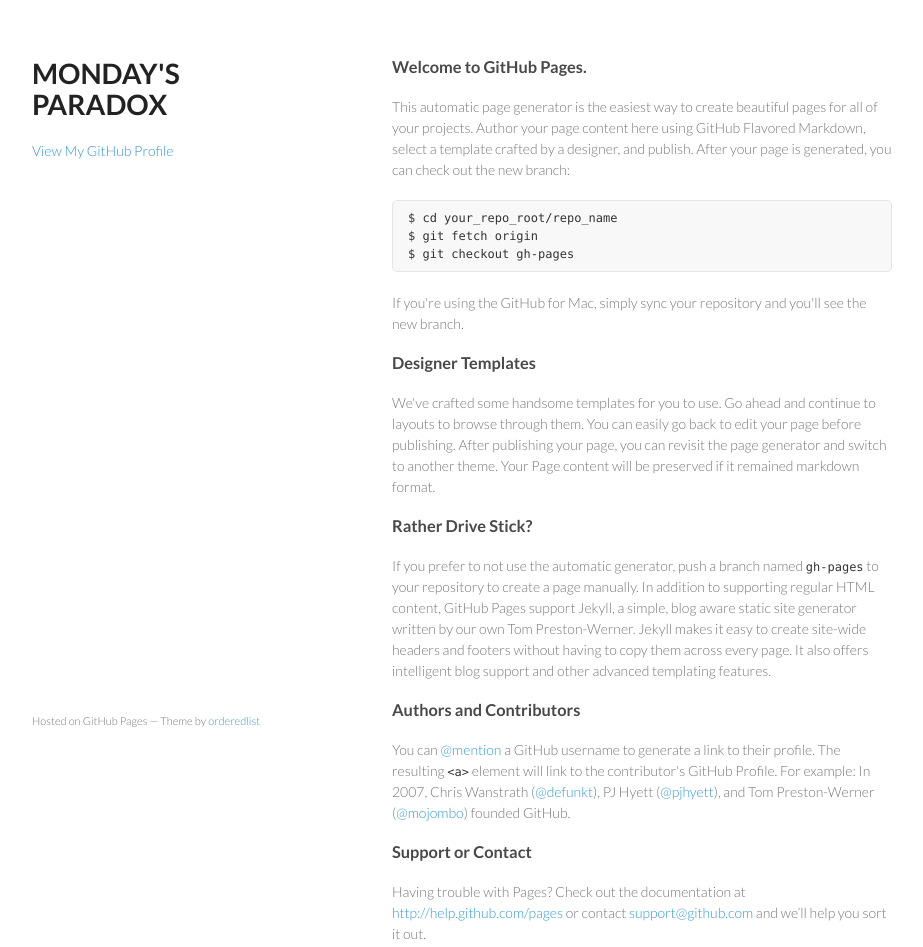
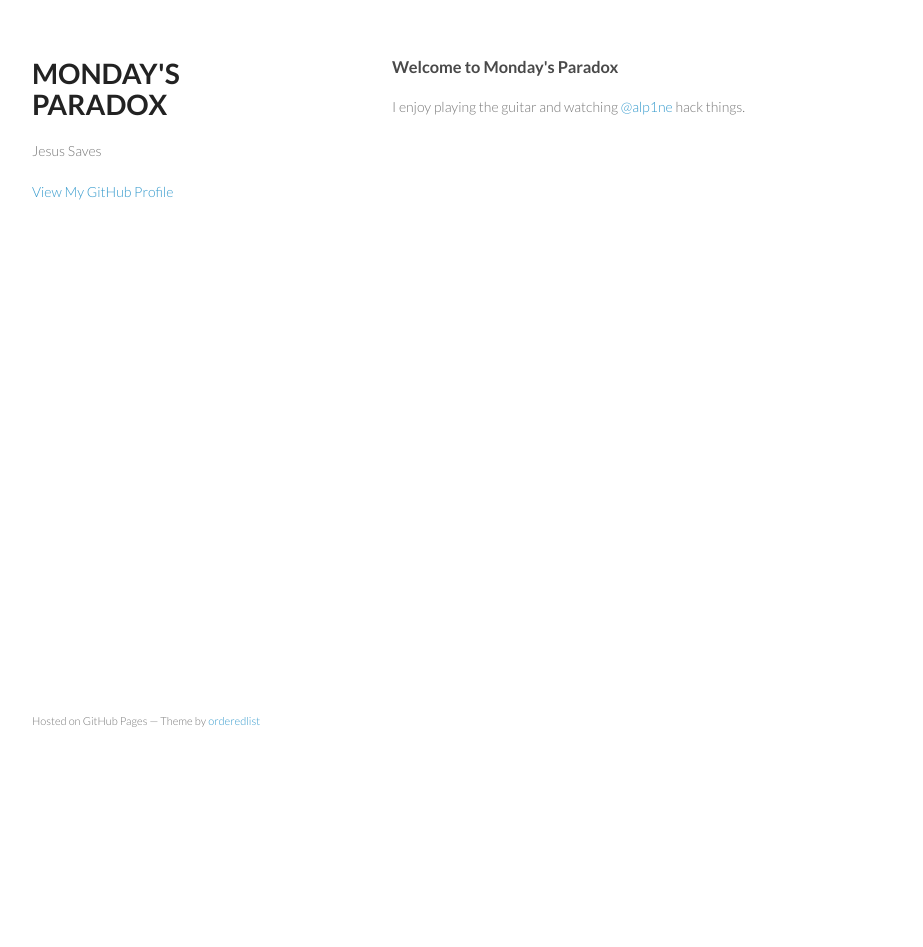
Before and after one commit to mondayknowsbest/mondayknowsbest.github.io, a plain HTML site: page index.html in a window 1280 px wide. Shown: the whole page, without its empty margins (178-1101 px from the left). After the commit the page ends 800 px from the top, so only its background shows below. Drawn offline with Linux system fonts and the light colour scheme.

Commit message:
Replace master branch with page content via GitHub

```diff
--- a/index.html
+++ b/index.html
@@ -16,7 +16,7 @@
     <div class="wrapper">
       <header>
         <h1>MONDAY&#39;S PARADOX</h1>
-        <p></p>
+        <p>Jesus Saves</p>
 
 
         <p class="view"><a href="https://github.com/mondayknowsbest">View My GitHub Profile</a></p>
@@ -24,36 +24,9 @@
       </header>
       <section>
         <h3>
-<a name="welcome-to-github-pages" class="anchor" href="#welcome-to-github-pages"><span class="octicon octicon-link"></span></a>Welcome to GitHub Pages.</h3>
+<a name="welcome-to-mondays-paradox" class="anchor" href="#welcome-to-mondays-paradox"><span class="octicon octicon-link"></span></a>Welcome to Monday's Paradox</h3>
 
-<p>This automatic page generator is the easiest way to create beautiful pages for all of your projects. Author your page content here using GitHub Flavored Markdown, select a template crafted by a designer, and publish. After your page is generated, you can check out the new branch:</p>
-
-<pre><code>$ cd your_repo_root/repo_name
-$ git fetch origin
-$ git checkout gh-pages
-</code></pre>
-
-<p>If you're using the GitHub for Mac, simply sync your repository and you'll see the new branch.</p>
-
-<h3>
-<a name="designer-templates" class="anchor" href="#designer-templates"><span class="octicon octicon-link"></span></a>Designer Templates</h3>
-
-<p>We've crafted some handsome templates for you to use. Go ahead and continue to layouts to browse through them. You can easily go back to edit your page before publishing. After publishing your page, you can revisit the page generator and switch to another theme. Your Page content will be preserved if it remained markdown format.</p>
-
-<h3>
-<a name="rather-drive-stick" class="anchor" href="#rather-drive-stick"><span class="octicon octicon-link"></span></a>Rather Drive Stick?</h3>
-
-<p>If you prefer to not use the automatic generator, push a branch named <code>gh-pages</code> to your repository to create a page manually. In addition to supporting regular HTML content, GitHub Pages support Jekyll, a simple, blog aware static site generator written by our own Tom Preston-Werner. Jekyll makes it easy to create site-wide headers and footers without having to copy them across every page. It also offers intelligent blog support and other advanced templating features.</p>
-
-<h3>
-<a name="authors-and-contributors" class="anchor" href="#authors-and-contributors"><span class="octicon octicon-link"></span></a>Authors and Contributors</h3>
-
-<p>You can <a href="https://github.com/blog/821" class="user-mention">@mention</a> a GitHub username to generate a link to their profile. The resulting <code>&lt;a&gt;</code> element will link to the contributor's GitHub Profile. For example: In 2007, Chris Wanstrath (<a href="https://github.com/defunkt" class="user-mention">@defunkt</a>), PJ Hyett (<a href="https://github.com/pjhyett" class="user-mention">@pjhyett</a>), and Tom Preston-Werner (<a href="https://github.com/mojombo" class="user-mention">@mojombo</a>) founded GitHub.</p>
-
-<h3>
-<a name="support-or-contact" class="anchor" href="#support-or-contact"><span class="octicon octicon-link"></span></a>Support or Contact</h3>
-
-<p>Having trouble with Pages? Check out the documentation at <a href="http://help.github.com/pages">http://help.github.com/pages</a> or contact <a href="mailto:support@github.com">support@github.com</a> and we’ll help you sort it out.</p>
+<p>I enjoy playing the guitar and watching <a href="https://github.com/alp1ne" class="user-mention">@alp1ne</a> hack things.</p>
       </section>
       <footer>
         <p><small>Hosted on GitHub Pages &mdash; Theme by <a href="https://github.com/orderedlist">orderedlist</a></small></p>
```
Also changed, not shown: params.json (+1 -1 lines).
